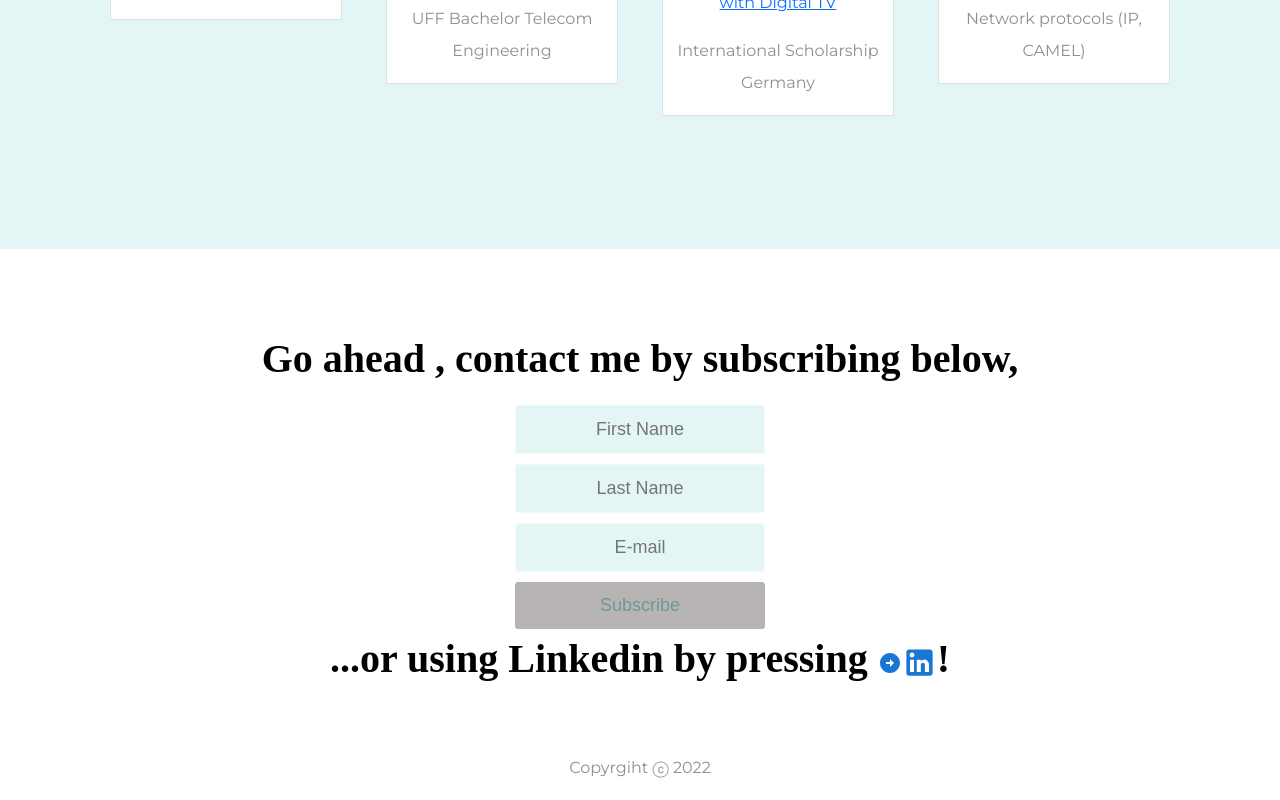
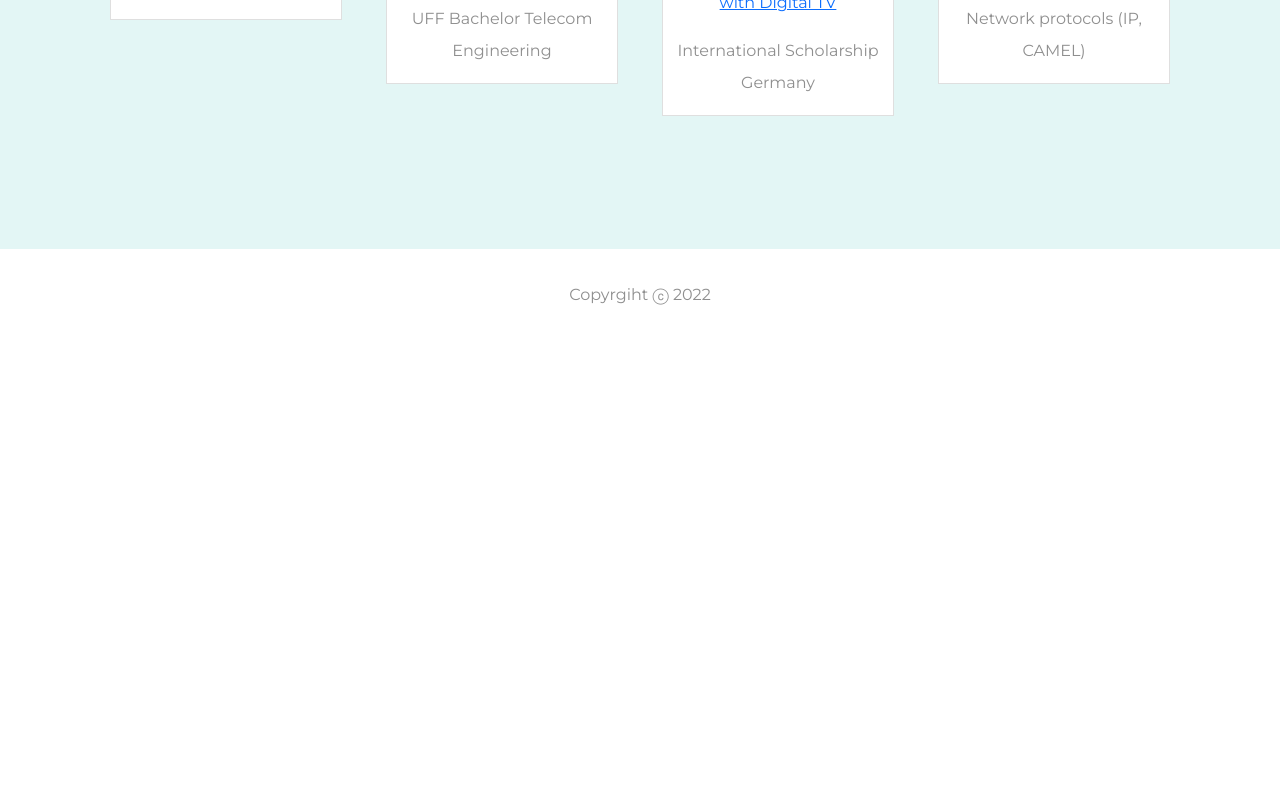
Before and after one commit to paulovicentevalente/reacct-cv-server, a React (Create React App) app: page / in a window 1280 px wide. Shown: the part 2655-3455 px from the top of the page. After the commit the page ends 2982 px from the top, so only its background shows below. Built offline with nearby package versions, Linux system fonts and the light colour scheme.

Commit message:
Contact part not appear

```diff
--- a/src/components/App.jsx
+++ b/src/components/App.jsx
@@ -73,12 +73,15 @@ function App() {
                     <Education idiom={idiomClicked} />
             </section>
 
-            <section className="class-section" id="contactInfo">
+            {/* <section className="class-section" id="contactInfo">
                 <ContactInfo idiom={idiomClicked} />
-            </section>
+            </section> */}
 
             <footer className="class-section" id="footer">
                 <Footer />
+
+
+
             </footer>
         </div>
     );
--- a/src/htmlTextsEnglish.js
+++ b/src/htmlTextsEnglish.js
@@ -19,7 +19,7 @@ const htmlTextsEnglish = [
         totalItem: 1,
         numberItem: 0,
         typeItem: "myName",
-        content: [1, (<a className="navbar-brand" href="http://http://www.paulovalente.net/">Paulo Vicente Valente</a>)],
+        content: [1, (<a className="navbar-brand" href="http://www.paulovalente.net/">Paulo Vicente Valente</a>)],
         idiom: "any"
     },
     {
```
